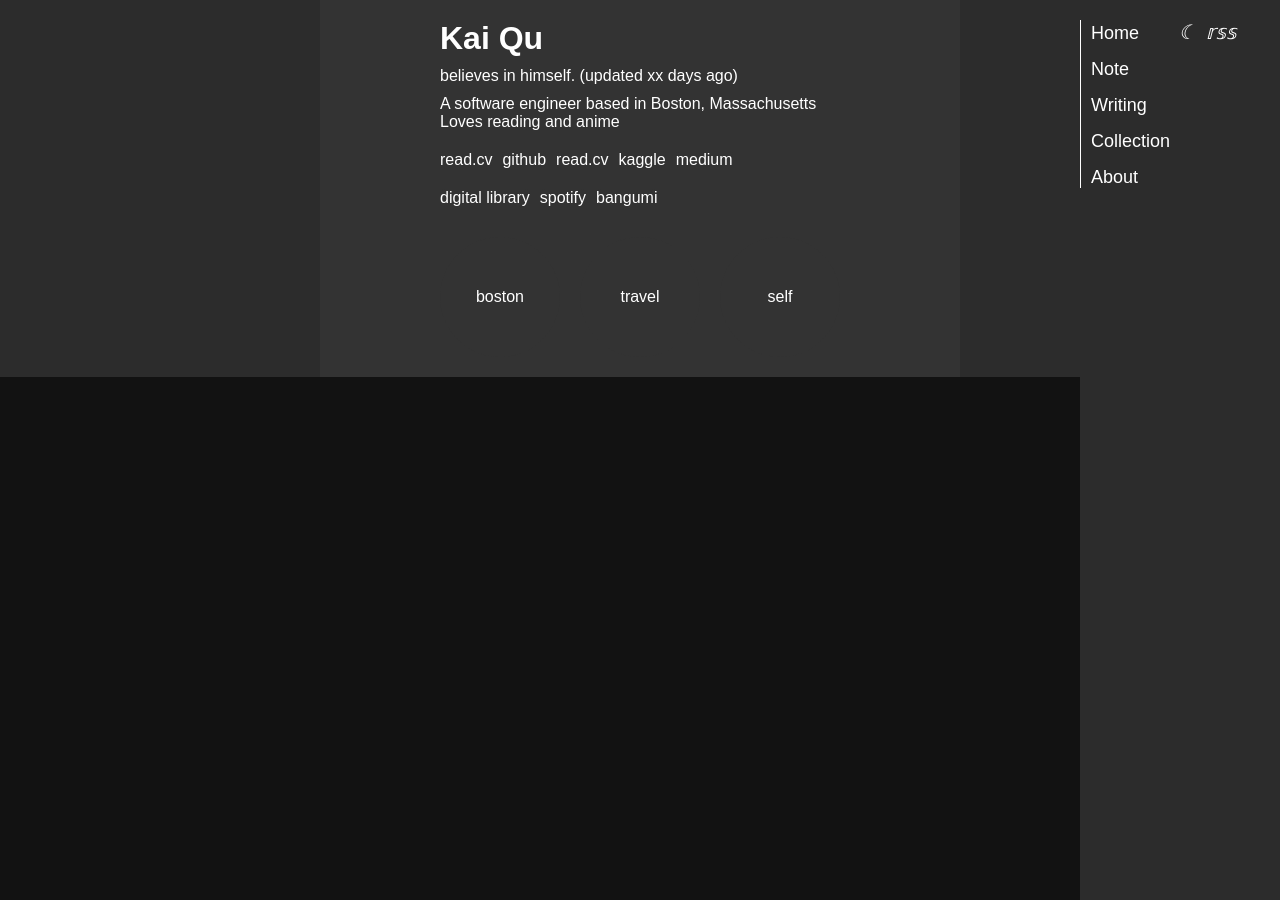
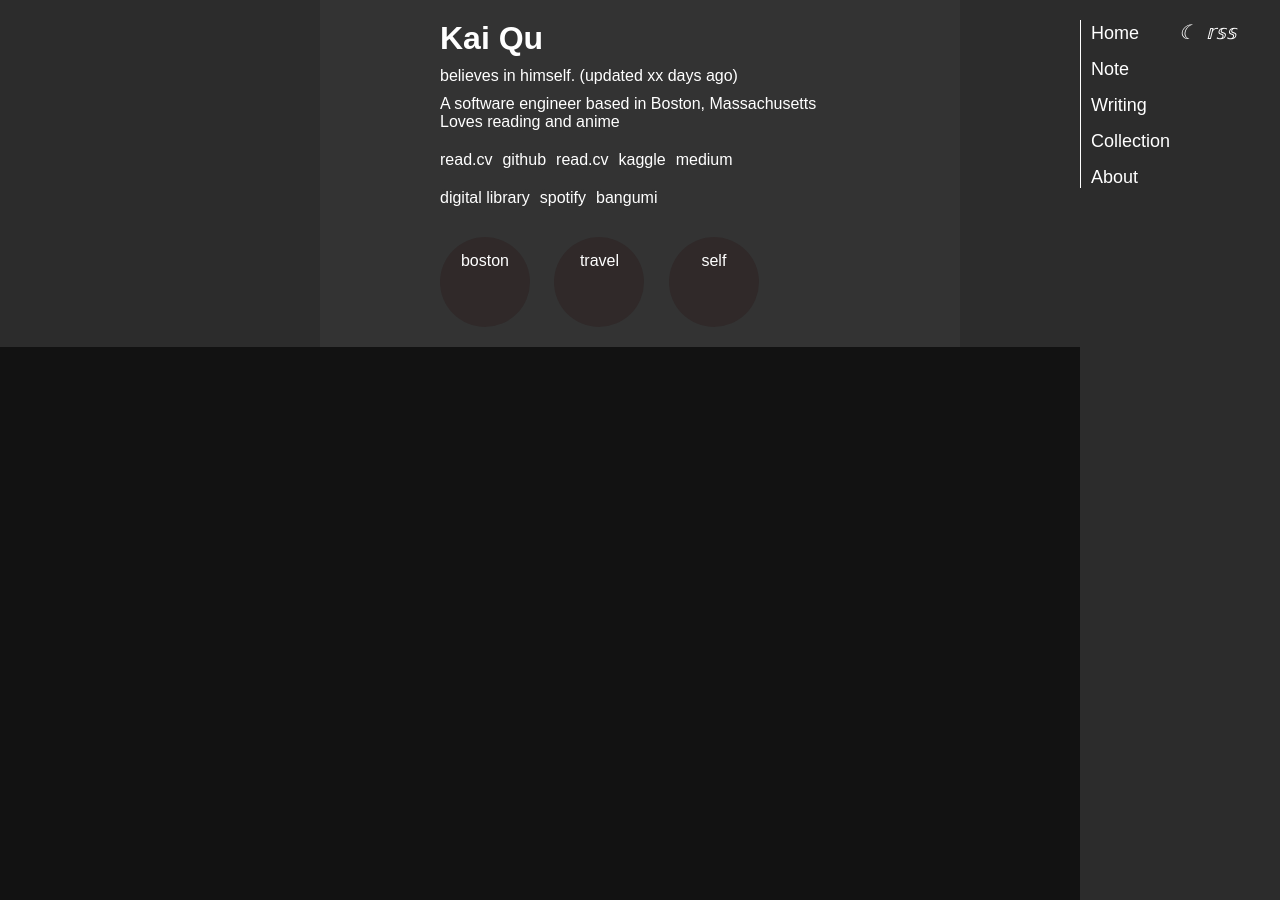
Before and after one commit to faithk7/faithk7.github.io, a Jekyll site: the page built from index.html, in a window 1280 px wide. Built offline with Jekyll 4.4.1, drawn with Linux system fonts in a browser that asks for light colours.

Commit message:
f: able to render the moment circles

```diff
--- a/assets/index.css
+++ b/assets/index.css
@@ -31,19 +31,20 @@
 }
 
 .c-moment-container {
-    display: flex;
+    /* display: flex;
     justify-content: center;
-    gap: 20px;
+    gap: 20px; */
     margin-top: 30px;
 }
 
 .o-moment-item {
-    background-color: #333;
-    padding: 20px;
+    display: inline-block;
+    background-color: #25020233;
+    width: 60px;
+    height: 60px;
+    text-align: center;
+    padding: 15px;
+    margin-right: 20px;
     border-radius: 50%;
-    width: 80px;
-    height: 80px;
-    display: flex;
     align-items: center;
-    justify-content: center;
 }
```
